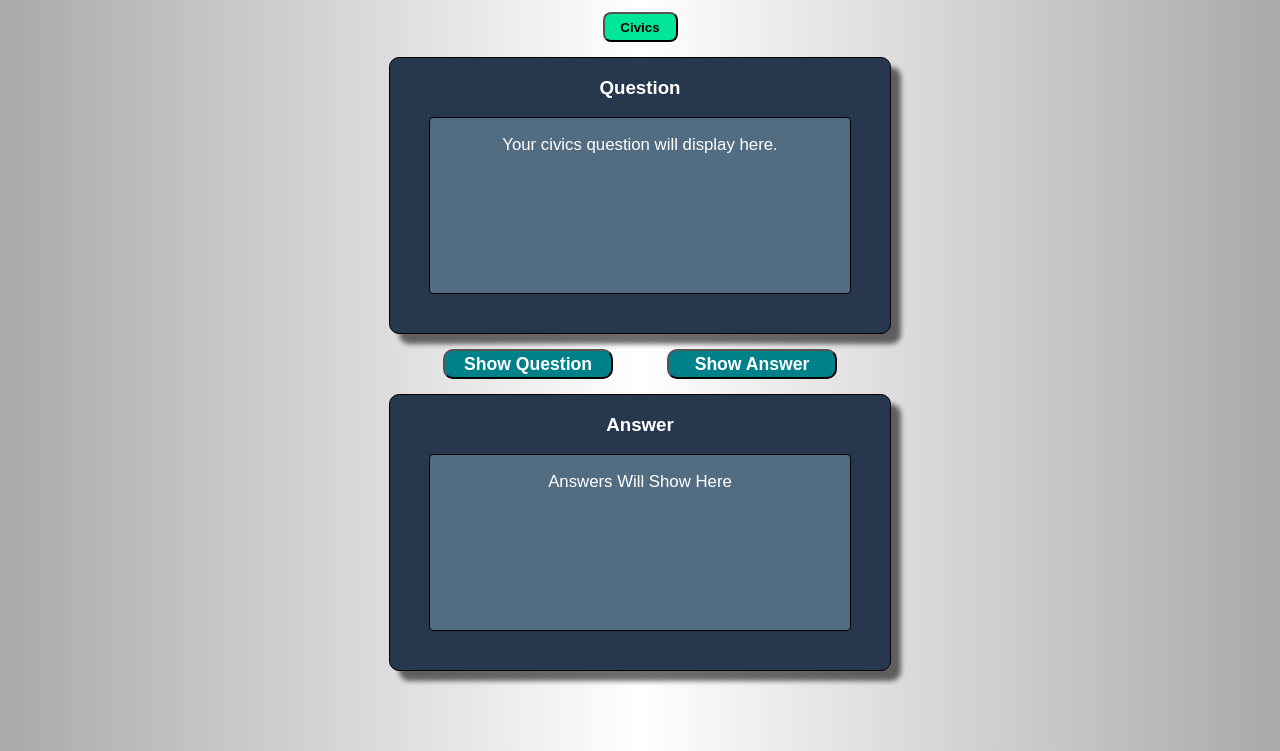
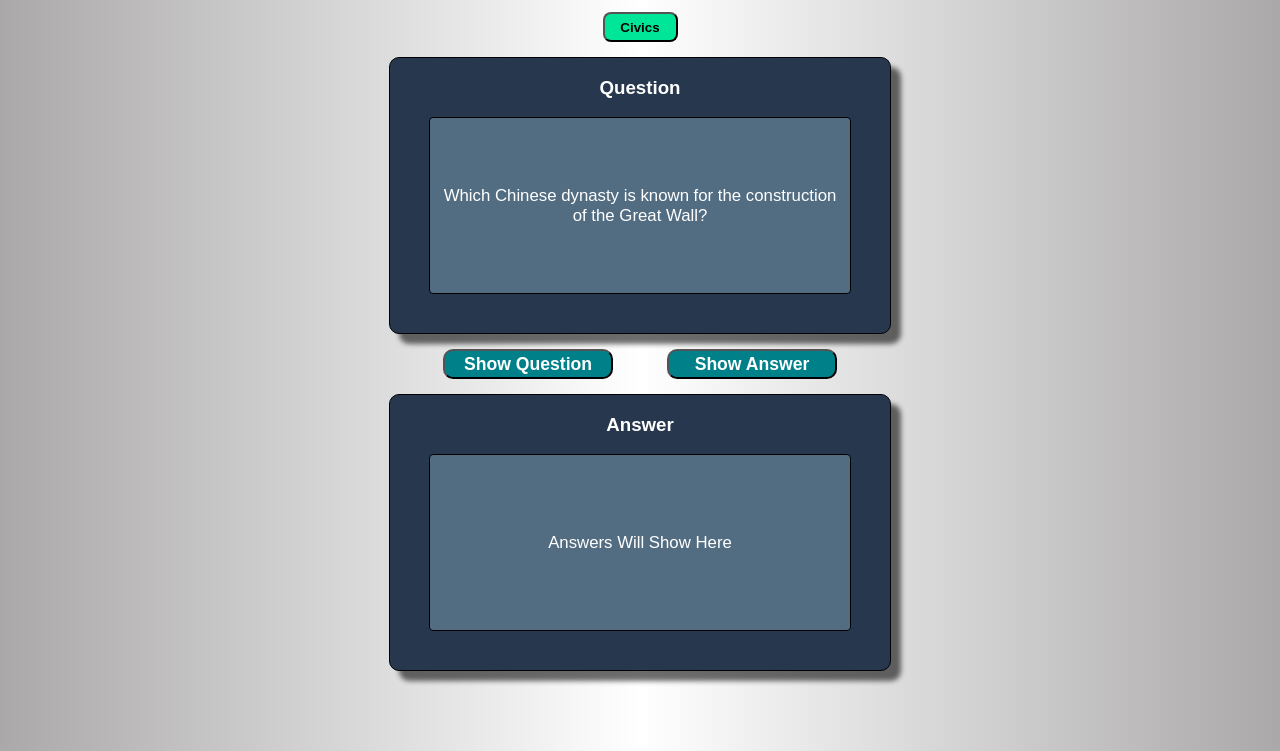
Before and after one commit to cbyzz24/Quiz-Bank, a plain HTML site: page civics.html in a window 1280 px wide. Both pictures are taken after a click on the button "Show Question". Shown: the part 49-800 px from the top of the page. Drawn offline with Linux system fonts and the light colour scheme.

Commit message:
Random Q&A basic functionality

```diff
--- a/main.js
+++ b/main.js
@@ -11,15 +11,30 @@ const civQuesBank = [
     ["Which Chinese dynasty is known for the construction of the Great Wall?", "Qin Dynasty"],
 ]
 
+civQuesBankLength = civQuesBank.length
+// console.log(civQuesBankLength);
+
+let randomCivNum = Math.floor(Math.random() * civQuesBankLength);
+console.log(randomCivNum);
+
+let randomCivQA = civQuesBank[randomCivNum];
+console.log(randomCivQA);
+
+let randomCivQues = randomCivQA[0, 0];
+console.log(randomCivQues);
+
+let randomCivAns = randomCivQA[0, 1];
+console.log(randomCivAns);
+
+
 function flashCivQues(){
     // console.log("you clicked the question button");
-    questionDisplay.innerText = "Your civics question will display here.";
+    questionDisplay.innerText = randomCivQues;
 
-    civQuesBankLength = civQuesBank.length
-    console.log(civQuesBankLength);
+
 }
 
 function flashCivAns(){
     // console.log("you clicked the answer button");
-    answerDisplay.innerText = "Your civics answer will display here.";
+    answerDisplay.innerText = randomCivAns;
 }
--- a/style.css
+++ b/style.css
@@ -159,10 +159,12 @@ body{
 }
 
 .contentDisplay{
+    display: flex;
+    justify-content: center;
+    align-items: center;
     background-color: #526D82;
     margin: auto;
     font-size: 1.05em;
-    text-align: center;
     border: 1px solid black;
     border-radius: 4px;
     width: 400px;
```
Also changed, not shown: index.html (+3 -1 lines).
